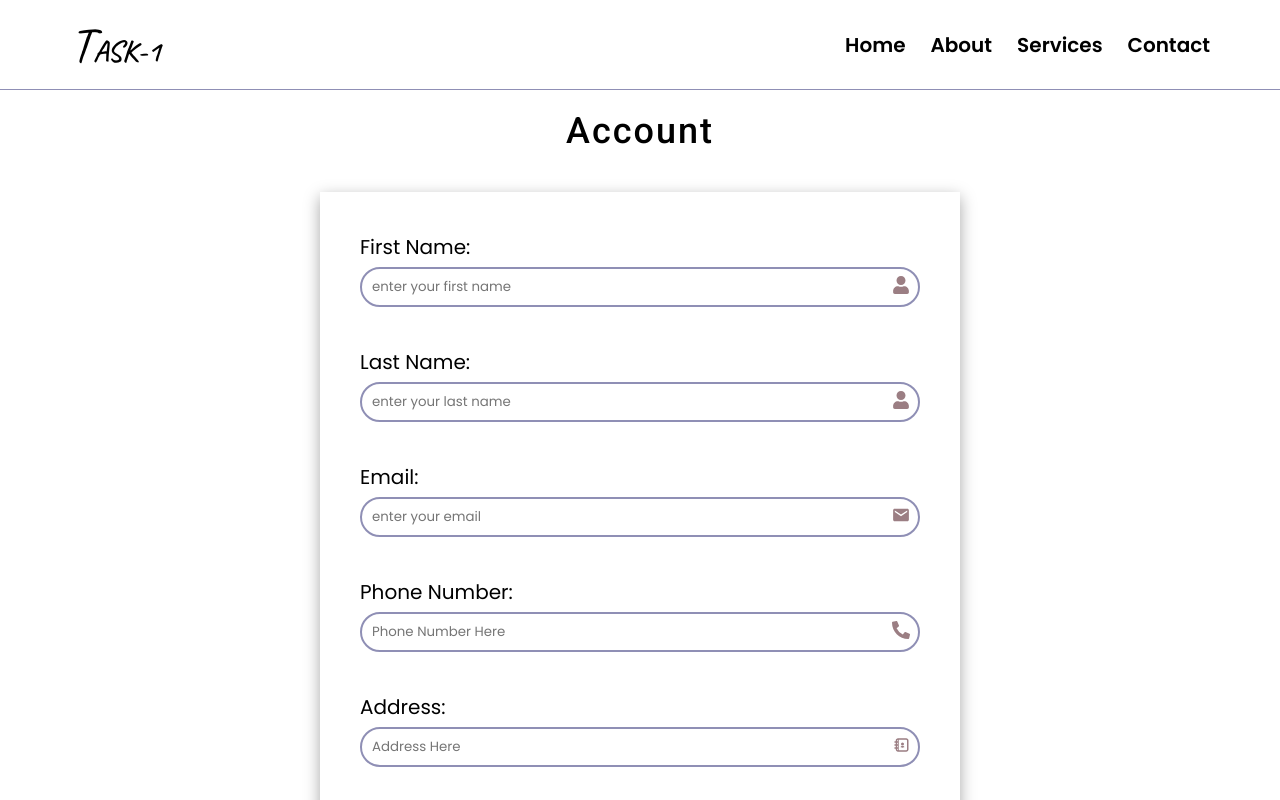
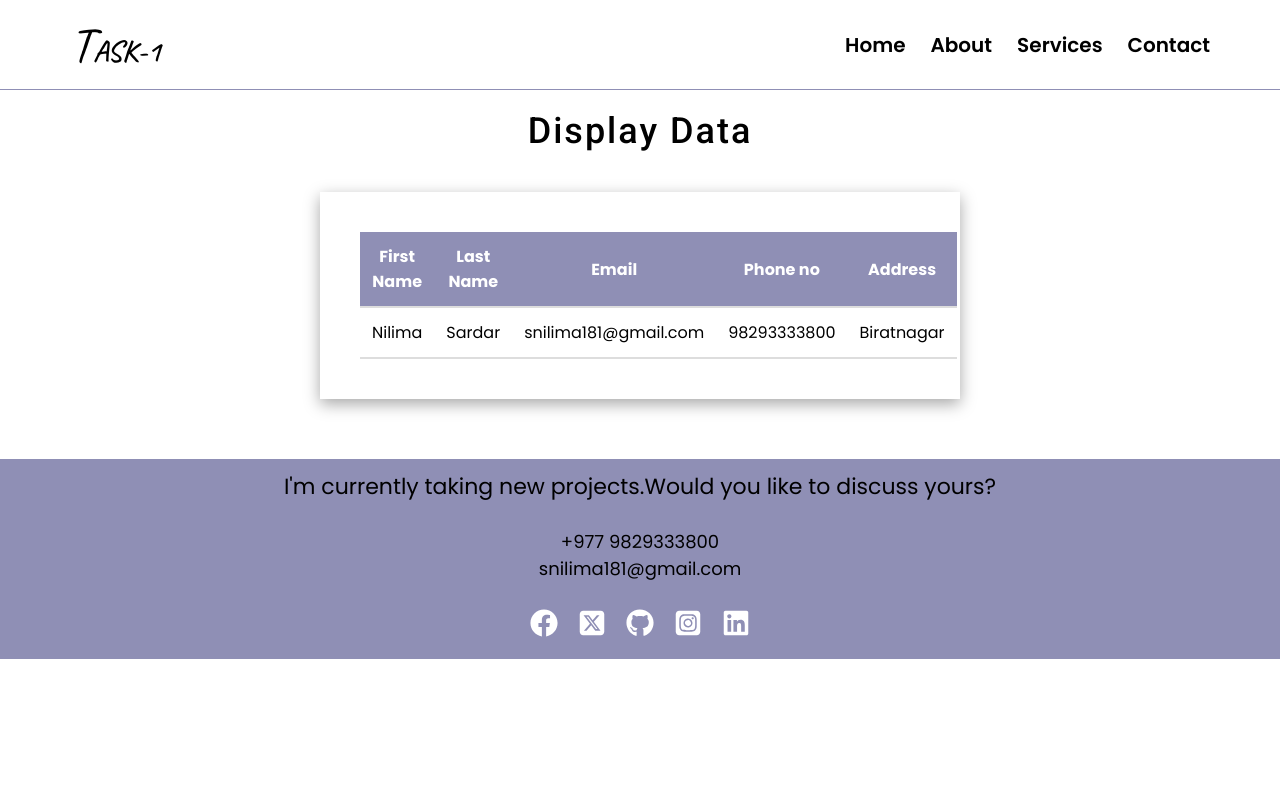
Before and after one commit to NilimaSardar/Intern_Task, a React (Vite) app in the folder 01_UserInput_HF/: page / in a window 1280 px wide. Shown: the top 800 px of the page. Built offline with nearby package versions, Linux system fonts and the light colour scheme.

Commit message:
table style done

```diff
--- a/01_UserInput_HF/src/App.jsx
+++ b/01_UserInput_HF/src/App.jsx
@@ -2,12 +2,14 @@ import React from 'react'
 import Header from './components/Header/Header'
 import Form from './components/Form/Form'
 import Footer from './components/Footer/Footer'
+import Table from './components/Table/Table'
 
 const App = () => {
   return (
     <>
     <Header/>
-    <Form/>
+    {/* <Form/> */}
+    <Table/>
     <Footer/>
     </>
   )
--- /dev/null
+++ b/01_UserInput_HF/src/components/Table/Table.jsx
@@ -0,0 +1,83 @@
+import React from 'react'
+import styled from 'styled-components'
+
+const Table = () => {
+  return (
+    <TableStyle>
+        <h1>Display Data</h1>
+        <div className='table'>
+            <table>
+                <thead>
+                    <tr>
+                        <th>First Name</th>
+                        <th>Last Name</th>
+                        <th>Email</th>
+                        <th>Phone no</th>
+                        <th>Address</th>
+                    </tr>
+                </thead>
+                <tbody>
+                    <tr>
+                        <td>Nilima</td>
+                        <td>Sardar</td>
+                        <td>snilima181@gmail.com</td>
+                        <td>98293333800</td>
+                        <td>Biratnagar</td>
+                    </tr>
+                </tbody>
+            </table>
+        </div>
+    </TableStyle>
+  )
+}
+
+export default Table
+
+const TableStyle = styled.div`
+
+      /* background-color: #c4969e; */
+  height: auto;
+  padding: 20px 0;
+  color: black;
+  display: flex;
+  flex-direction: column;
+  justify-content: center;
+  align-items: center;
+
+  h1{
+    font-size: 36px;
+    font-weight: 500;
+    font-family: "Roboto",sans-serif;
+    letter-spacing: 2px;
+  }
+  .table{
+    /* background-color: #e86d82; */
+    display: flex;
+    flex-direction: column;
+    width: 50%;
+    margin: 40px 0;
+    padding: 40px;
+    gap: 40px;
+    box-shadow: rgba(0, 0, 0, 0.35) 0px 5px 15px;
+
+  }
+  .table table{
+    border-collapse: collapse;
+    text-align: center;
+  }
+
+  th, td {
+  padding: 12px;
+  border-bottom: 2px solid #ddd;
+}
+
+th {
+    background-color: #8f8fb5;
+    color: white;
+}
+
+tr:hover {
+  background-color: #f5f5f5;
+}
+
+`;
```
